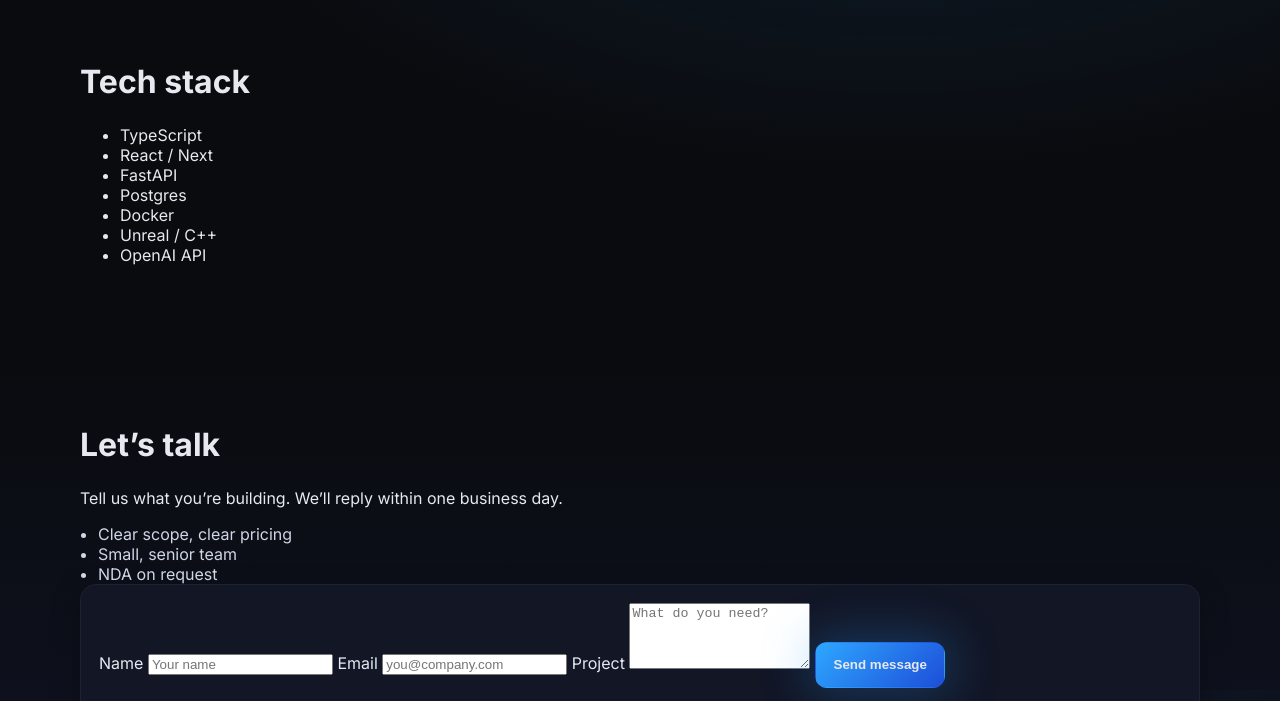
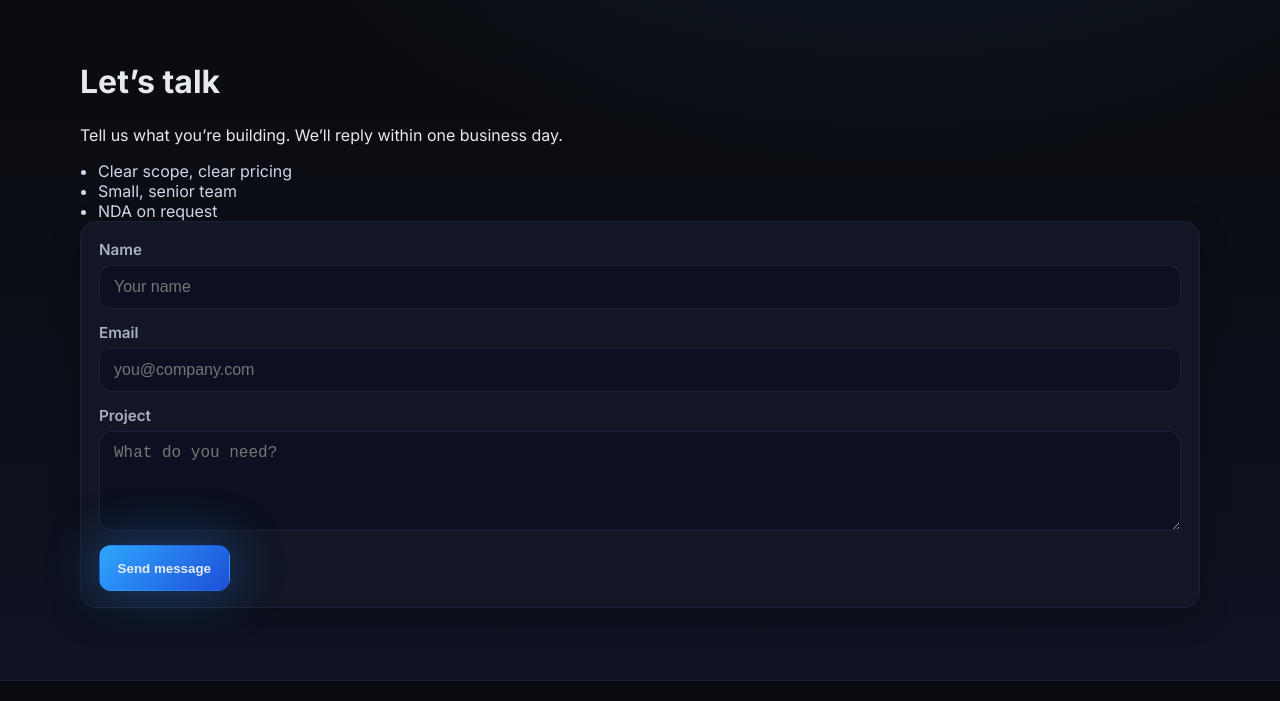
Before and after one commit to Ominitrixsolutions/site-ominitrixsolutions, a plain HTML site: page index.html in a window 1280 px wide. Shown: the part 1710-2411 px from the top of the page. Drawn offline with Linux system fonts and the light colour scheme.

Commit message:
Alterando código html e css do site

```diff
--- a/index.html
+++ b/index.html
@@ -4,10 +4,6 @@
   <meta charset="utf-8" />
   <meta name="viewport" content="width=device-width, initial-scale=1" />
   <title>Ominitrix Solutions</title>
-  <meta name="description" content="Ominitrix Solutions — smart software, clear outcomes." />
-  <meta property="og:title" content="Ominitrix Solutions" />
-  <meta property="og:description" content="Smart software, clear outcomes." />
-  <meta property="og:type" content="website" />
   <link rel="preconnect" href="https://fonts.gstatic.com" crossorigin>
   <link href="https://fonts.googleapis.com/css2?family=Inter:wght@400;500;600;700;800&display=swap" rel="stylesheet">
   <link rel="stylesheet" href="styles.css" />
@@ -17,7 +13,7 @@
     <div class="container nav">
       <a class="brand" href="#top">
         <img src="assets/logo.png" alt="Ominitrix Solutions logo" class="brand-logo" />
-        <span class="brand-name">OMINITRIX <strong>SOLUTIONS</strong></span>
+        <span class="brand-name">Ominitrix <strong>Solutions</strong></span>
       </a>
       <button class="nav-toggle" aria-label="Toggle navigation" aria-expanded="false">
         <span></span><span></span><span></span>
@@ -25,8 +21,7 @@
       <nav class="nav-links">
         <a href="#services">Serviços</a>
         <a href="#portfolio">Portfólio</a>
-        <a href="#stack">Tech Stack</a>
-        <a href="#contact" class="btn btn-primary small">Contact</a>
+        <a href="#contact" class="btn btn-primary small">Contatos</a>
       </nav>
     </div>
   </header>
@@ -102,7 +97,6 @@
           Nosso <span class="accent">Portfólio</span>
         </h2>
 
-        <!-- filtros -->
         <div class="filters">
           <button class="pill active" data-filter="all">Todos</button>
           <button class="pill" data-filter="web">Web</button>
@@ -111,7 +105,6 @@
           <span class="ring" aria-hidden="true"></span>
         </div>
 
-        <!-- grade -->
         <div class="gallery">
           <article class="shot" data-cat="web">
             <img src="assets/portfolio/web-01.jpg" alt="Projeto Web 01">
@@ -129,22 +122,6 @@
             <img src="assets/portfolio/web-analytics.jpg" alt="Dashboard Web">
           </article>
         </div>
-      </div>
-    </section>
-
-    <!-- STACK -->
-    <section id="stack" class="section">
-      <div class="container">
-        <h2 class="section-title">Tech stack</h2>
-        <ul class="chip-row">
-          <li class="chip">TypeScript</li>
-          <li class="chip">React / Next</li>
-          <li class="chip">FastAPI</li>
-          <li class="chip">Postgres</li>
-          <li class="chip">Docker</li>
-          <li class="chip">Unreal / C++</li>
-          <li class="chip">OpenAI API</li>
-        </ul>
       </div>
     </section>
 
@@ -174,7 +151,6 @@
             <textarea name="message" rows="4" placeholder="What do you need?"></textarea>
           </label>
           <button class="btn btn-primary" type="submit">Send message</button>
-          <p class="form-note">This demo stores nothing — replace with your backend later.</p>
         </form>
       </div>
     </section>
--- a/styles.css
+++ b/styles.css
@@ -3,8 +3,8 @@
   --bg-alt: #0f1322;
   --text: #e6e9f0;
   --muted: #a8b0c2;
-  --primary: #2ea7ff;           /* light blue */
-  --primary-700:#1d4ed8;        /* deep blue */
+  --primary: #2ea7ff;
+  --primary-700:#1d4ed8;
   --card: #121625;
   --border: #1b2137;
   --glow: 0 0 48px 8px rgba(41,152,255,.25);
@@ -34,6 +34,7 @@ img{max-width:100%;display:block}
 .brand-logo{width:40px;height:40px;object-fit:contain}
 .brand-logo.small{width:28px;height:28px}
 .brand-name{letter-spacing:.3px;font-weight:700}
+.brand-name strong{color: var(--primary-700);}
 .nav-links{display:flex;gap:1.2rem;align-items:center}
 .nav-links a{color:var(--muted);text-decoration:none;font-weight:600}
 .nav-links a:hover{color:var(--text)}
@@ -91,63 +92,76 @@ img{max-width:100%;display:block}
 .card h3{margin:6px 0 8px}
 .bullets{margin:10px 0 0;padding-left:18px;color:#cfd6e6}
 
+/* Formulario estilizado */
+.form label{
+  display:flex;flex-direction:column;
+  font-weight:600;color:var(--muted);
+  margin-bottom:14px;font-size:.95rem;
+}
+.form input,.form textarea{
+  margin-top:6px;
+  padding:12px 14px;
+  background:#0c1020;
+  border:1px solid var(--border);
+  border-radius:12px;
+  color:var(--text);
+  font-size:1rem;
+  outline:none;
+  transition:border .2s ease, box-shadow .2s ease;
+}
+.form input:focus,.form textarea:focus{
+  border-color:var(--primary);
+  box-shadow:0 0 0 3px rgba(46,167,255,.25);
+}
+.form textarea{resize:vertical;min-height:100px}
+.form-note{
+  font-size:.85rem;color:var(--muted);margin-top:8px;text-align:center
+}
+
 /* Portfolio */
-.filters{
-  display:flex; align-items:center; gap:10px; margin:8px 0 22px;
-}
+.filters{display:flex;align-items:center;gap:10px;margin:8px 0 22px}
 .pill{
   border:1px solid var(--border);
-  background:#0c1020; color:var(--text);
-  padding:.55rem .9rem; border-radius:12px;
-  font-weight:700; cursor:pointer;
+  background:#0c1020;color:var(--text);
+  padding:.55rem .9rem;border-radius:12px;
+  font-weight:700;cursor:pointer;
   transition:transform .12s ease, background .2s ease, border-color .2s ease;
 }
-.pill:hover{ transform:translateY(-1px); }
+.pill:hover{transform:translateY(-1px)}
 .pill.active{
   background:linear-gradient(135deg,var(--primary),var(--primary-700));
-  border-color:transparent; box-shadow:var(--glow);
+  border-color:transparent;box-shadow:var(--glow);
 }
 .filters .ring{
-  width:26px; height:26px; border-radius:50%;
+  width:26px;height:26px;border-radius:50%;
   border:2px solid var(--primary);
   box-shadow:0 0 0 4px rgba(46,167,255,.15);
-  margin-left:auto; opacity:.9;
+  margin-left:auto;opacity:.9;
 }
 
-.gallery{
-  display:grid;
-  grid-template-columns:repeat(3,1fr);
-  gap:18px;
-}
-@media (max-width: 960px){
-  .gallery{ grid-template-columns:1fr; }
-}
+.gallery{display:grid;grid-template-columns:repeat(3,1fr);gap:18px}
+@media (max-width: 960px){.gallery{grid-template-columns:1fr}}
 
 .shot{
-  position:relative; border-radius:16px; overflow:hidden;
-  background:var(--card); border:1px solid var(--border);
+  position:relative;border-radius:16px;overflow:hidden;
+  background:var(--card);border:1px solid var(--border);
   box-shadow:0 10px 30px rgba(0,0,0,.25);
   isolation:isolate;
 }
 .shot img{
-  width:100%; height:100%; object-fit:cover;
-  display:block; aspect-ratio:16/10;
+  width:100%;height:100%;object-fit:cover;
+  display:block;aspect-ratio:16/10;
   transition:transform .4s ease, filter .3s ease;
 }
 .shot::after{
-  content:""; position:absolute; inset:0; pointer-events:none;
+  content:"";position:absolute;inset:0;pointer-events:none;
   background:radial-gradient(200px 120px at 15% 15%, rgba(46,167,255,.25), transparent 60%),
              radial-gradient(220px 140px at 85% 85%, rgba(29,78,216,.18), transparent 60%);
-  opacity:.25; mix-blend:screen; transition:opacity .3s ease;
+  opacity:.25;mix-blend:screen;transition:opacity .3s ease;
 }
-.shot:hover img{ transform:scale(1.04); filter:saturate(1.08); }
-.shot:hover::after{ opacity:.45; }
-
-.shot.hide{
-  opacity:0; transform:scale(.98);
-  transition:opacity .18s ease, transform .18s ease;
-  pointer-events:none;
-}
+.shot:hover img{transform:scale(1.04);filter:saturate(1.08)}
+.shot:hover::after{opacity:.45}
+.shot.hide{opacity:0;transform:scale(.98);transition:opacity .18s ease, transform .18s ease;pointer-events:none}
 
 /* Footer */
 .site-footer{border-top:1px solid var(--border);padding:24px 0;background:#0a0b0f}
```
